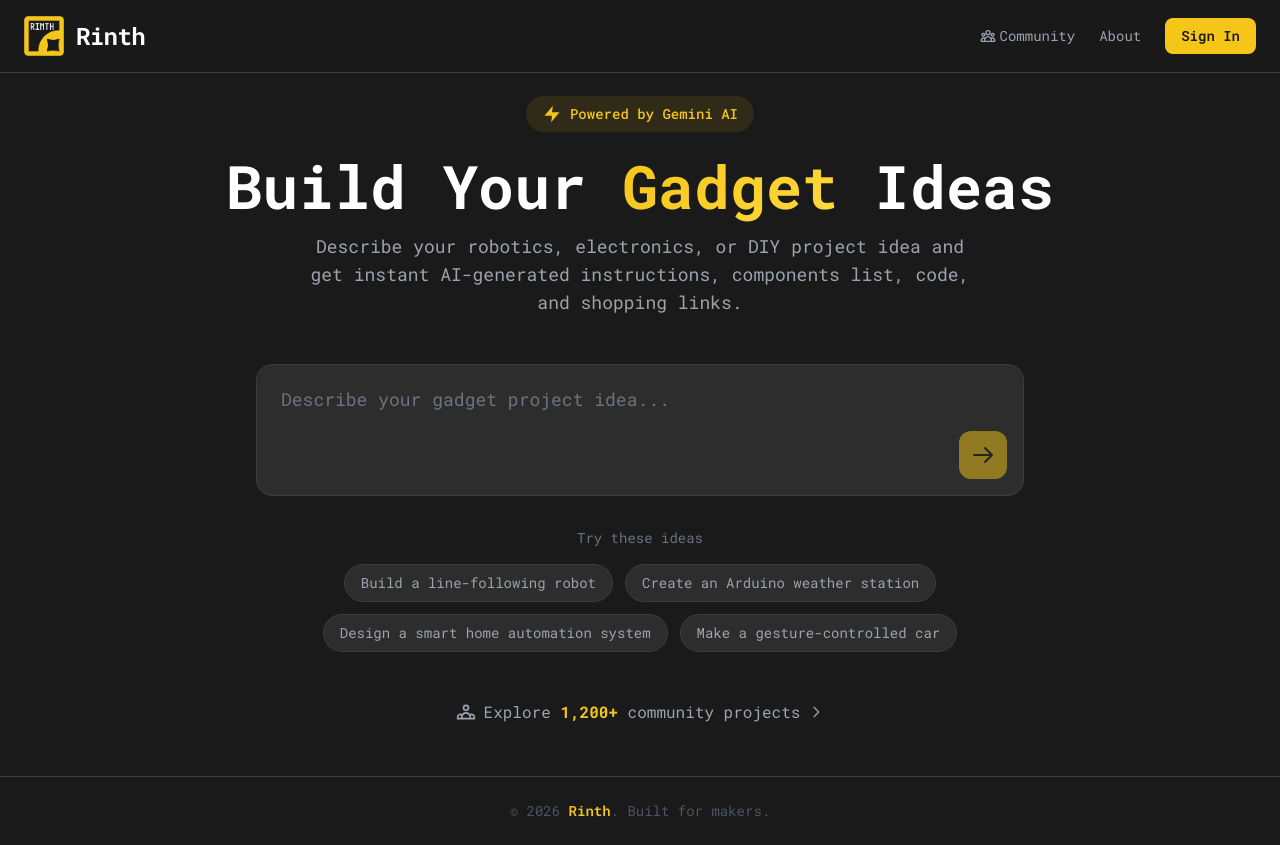
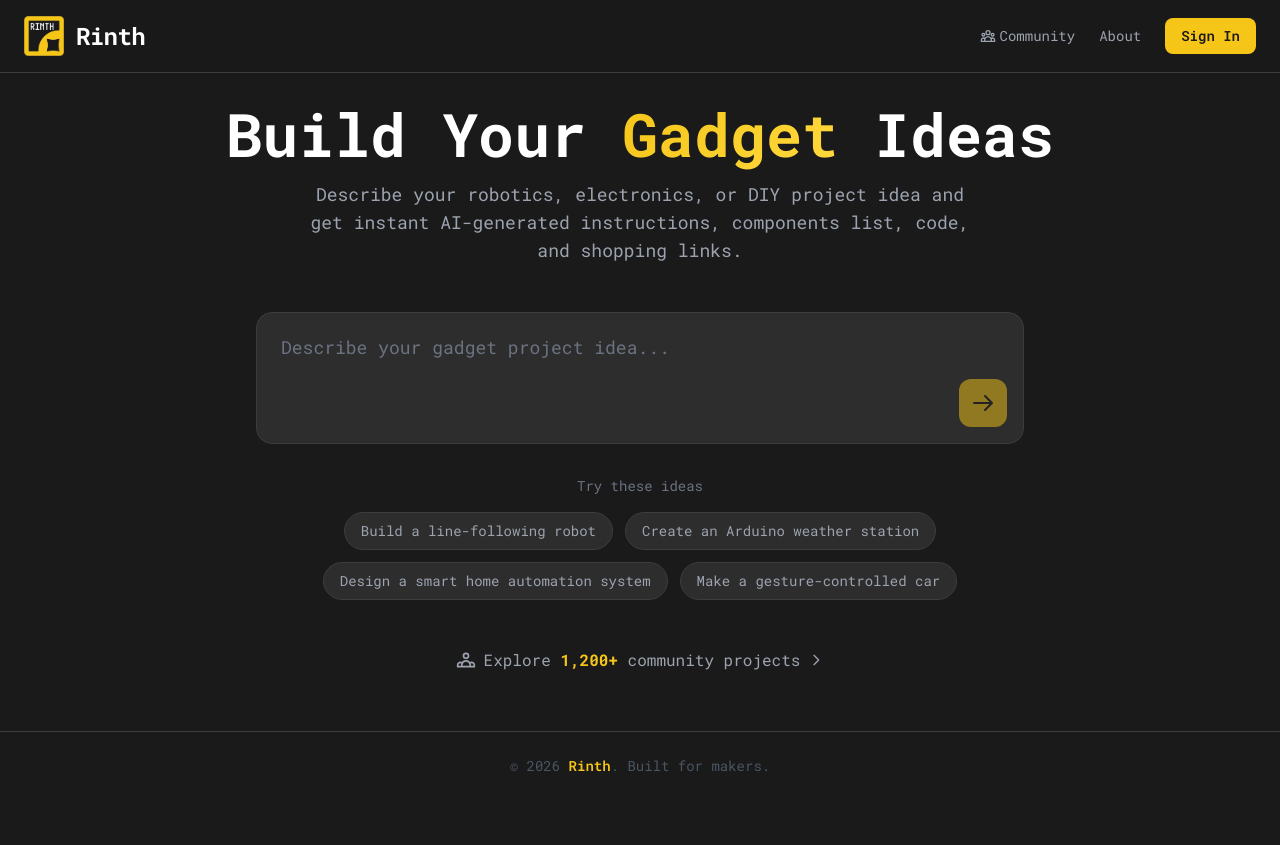
Before and after one commit to CoreMaTriX-0/Rinth, a React (Vite) app: page / in a window 1280 px wide. After the commit the page ends 800 px from the top, so only its background shows below. Built offline with nearby package versions, Linux system fonts and the light colour scheme; no server answers; the HTML template or start-up script is replaced by a standard one.

Commit message:
removed heading

```diff
--- a/src/pages/PromptPage.tsx
+++ b/src/pages/PromptPage.tsx
@@ -34,13 +34,6 @@ const PromptPage: React.FC = () => {
       <main className="flex-1 flex flex-col items-center justify-center px-6 pt-24 pb-12">
         {/* Hero Section */}
         <div className="text-center mb-12 animate-fade-in">
-          <div className="inline-flex items-center gap-2 px-4 py-2 bg-primary/10 rounded-full mb-6">
-            <svg className="w-5 h-5 text-primary" fill="currentColor" viewBox="0 0 24 24">
-              <path d="M13 2L3 14h9l-1 8 10-12h-9l1-8z"/>
-            </svg>
-            <span className="text-primary text-sm font-medium">Powered by Gemini AI</span>
-          </div>
-
           <h1 className="text-5xl md:text-6xl font-bold text-white mb-4">
             Build Your <span className="gradient-text">Gadget</span> Ideas
           </h1>
```
